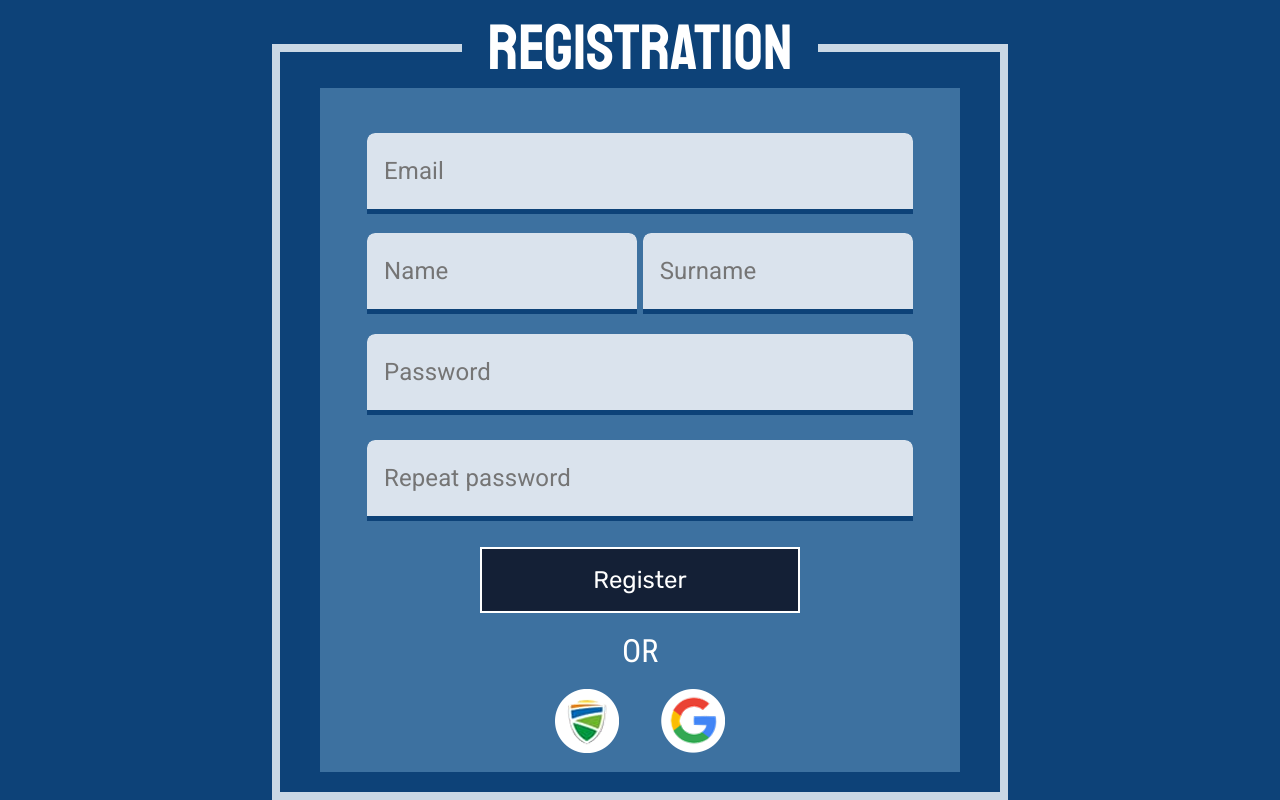
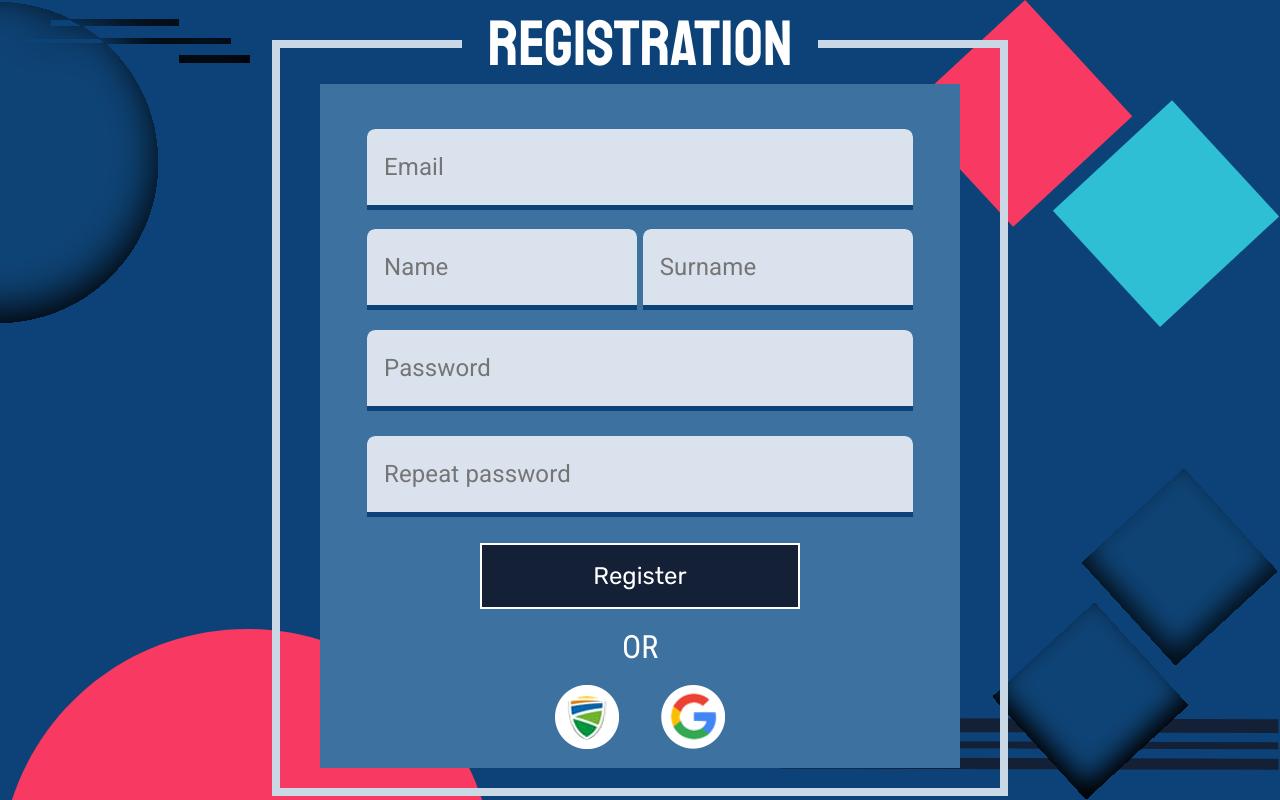
Before and after one commit to InnoSWP/Intaby, a Django app: template web-app/static/templates/registration_page.html in a window 1280 px wide. Shown: the part 86-886 px from the top of the page. Run offline with Django 4.2, Linux system fonts and the light colour scheme; the template is opened without the code that fills it, so the values that code supplies are empty.

Commit message:
Background [login/signup]

```diff
--- a/web-app/static/styles/new_style.css
+++ b/web-app/static/styles/new_style.css
@@ -293,8 +293,8 @@ body::-webkit-scrollbar {
 .Authorization-wrapper {
 
     /* Size */
-    width: 100%;
-    min-height: 85vh;
+    /*width: 100%;
+    min-height: 85vh;*/
 
     /* Display */
     display: flex;
@@ -305,7 +305,6 @@ body::-webkit-scrollbar {
     align-items: center;
 
     /* Other */
-    margin-top: 1vh;
 }
 
 .Authorization {
@@ -520,8 +519,8 @@ body::-webkit-scrollbar {
 .Registration-wrapper {
 
     /* Size */
-    width: 100%;
-    min-height: 85vh;
+    /*width: 100%;
+    min-height: 85vh;*/
 
     /* Display */
     display: flex;
@@ -532,7 +531,6 @@ body::-webkit-scrollbar {
     align-items: center;
 
     /* Other */
-    margin-top: 1vh;
 }
 
 .Registration {
--- a/web-app/static/templates/registration_page.html
+++ b/web-app/static/templates/registration_page.html
@@ -42,6 +42,7 @@
         </div>
     </header>
 
+    <main class="main_">
         <div class="Registration-wrapper">
             <div class="Registration">
 
@@ -71,6 +72,20 @@
                 </fieldset>
             </div>
         </div>
+        <div class="background">
+            <div class="background-left">
+                <img class="background_image-2" src="/web-app/static/images/circle_1.svg">
+                <img class="background_image-1" src="/web-app/static/images/circle_2.svg">
+            </div>
+            <div class="background_right">
+                <img class="background_image-4" src="/web-app/static/images/cubes_2.svg">
+                <img class="background_image-3" src="/web-app/static/images/cubes_1.svg">
+            </div>
+            <!--
+            <img class="background_image-3" src="/web-app/static/images/circle_1.svg">
+            <img class="background_image-4" src="/web-app/static/images/cubes_1.svg">-->
+        </div>
+    </main>
 
     <script src="../scripts/registration_script.js"></script>
     <script src="../scripts/ajax.js"></script>
```
Also changed, not shown: web-app/static/templates/authorization_page.html (+16 -0 lines). Lines whose indentation alone changed are shown as unchanged.
